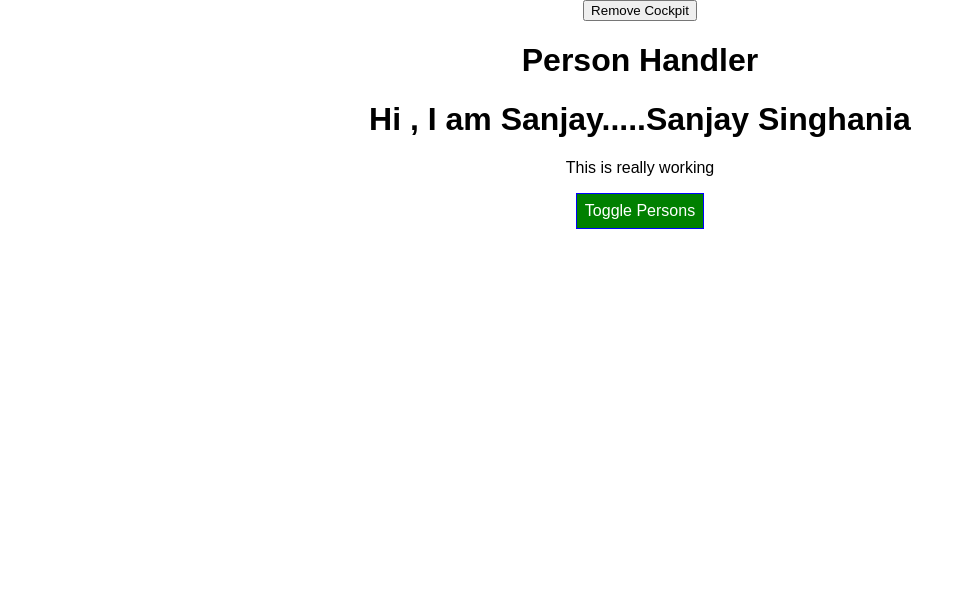
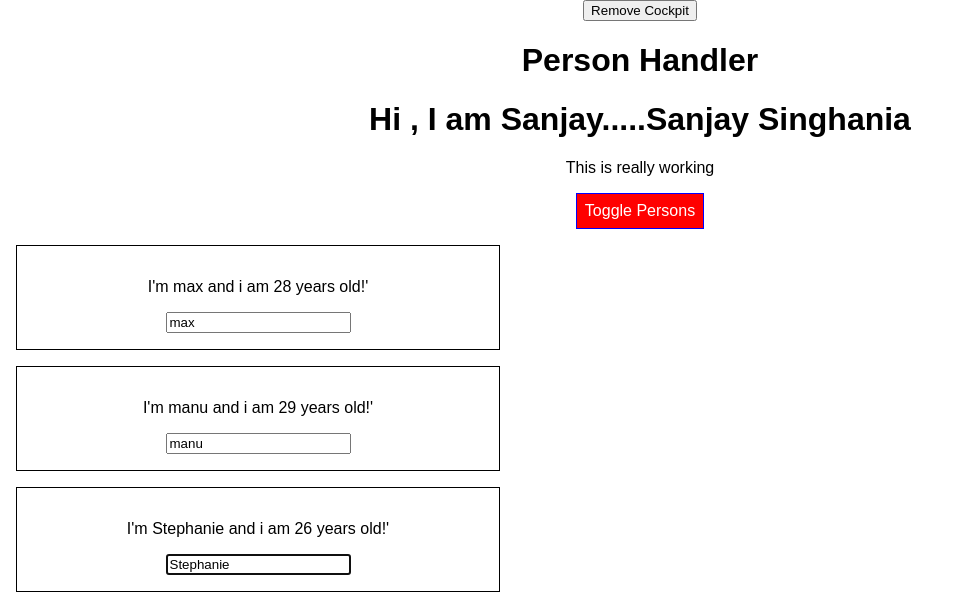
Before and after one commit to ashishchopra11/React-Practice, a React app: page / in a window 1280 px wide. Shown: the top 614 px of the page, without its empty margins (0-958 px from the left). Built offline with nearby package versions, Linux system fonts and the light colour scheme.

Commit message:
Introduced react hooks from moduule 111

```diff
--- a/src/Components/Cockpit/Cockpit.js
+++ b/src/Components/Cockpit/Cockpit.js
@@ -1,18 +1,18 @@
-import React, {useEffect} from 'react';
+import React, {useEffect, useRef } from 'react';
 import classes from './Cockpit.css';
 
 const cockpit = (props) => {
+  const toggleBtnRef = React.createRef(null);
 
     useEffect(() => {
       console.log('[Cockpit.js] useEffect');
-      // const timer = setTimeout(() =>{
-        setTimeout(() =>{
-        alert('Saved data to cloud');
-      }, 1000);
+      // Http request...
+      //   setTimeout(() =>{
+      //   alert('Saved data to cloud');
+      // }, 1000);
+      toggleBtnRef.current.click();
       return () => {
-        // clearTimeout(timer);
         console.log('[Cockpit.js] cleanup work in useEffect');
-
       };
     },[]);
 
@@ -41,6 +41,7 @@ const cockpit = (props) => {
         <h1>Hi , I am Sanjay.....Sanjay Singhania</h1>
         <p className={assignedClasses.join(' ')}> This is really working</p>
         <button
+        ref={toggleBtnRef}
         className={btnClass}
         onClick={props.clicked}>Toggle Persons</button>
         </div>
--- a/src/Components/Persons/Person/Person.js
+++ b/src/Components/Persons/Person/Person.js
@@ -1,17 +1,29 @@
 import React, {Component} from 'react';
+import PropTypes from 'prop-types';
 import classes from './Person.css';
 import Auxiliary from '../../../hoc/Auxiliary';
+import withClass from '../../../hoc/withClass';
 // import ErrorBoundary from '../ErrorBoundary/ErrorBoundary';
 
 class Person extends Component {
+    constructor(props){
+        super(props);
+        this.inputElementRef = React.createRef();
+    }
+    componentDidMount() {
+        // this.inputElementRef.focus();
+        this.inputElementRef.current.focus();
+    }
     render() {
         console.log('[person.js] rendering');
         return (
             <Auxiliary>
              {/* <div className={classes.Person}> */}
                  <p onClick={this.props.click}> I'm {this.props.name} and  i am {this.props.age} years old!'</p>
-                 <p>{this.props.children}</p>
-                 <input type="text"
+                 <p key="i2">{this.props.children}</p>
+                 <input key="i3"
+                        ref={this.inputElementRef}
+                        type="text"
                         onChange={this.props.changed}
                         value={this.props.name}/>
             </Auxiliary>
@@ -19,4 +31,10 @@ class Person extends Component {
           );
     }
 };
-export default Person;
+Person.propTypes = {
+    click: PropTypes.func,
+    name: PropTypes.string,
+    age: PropTypes.number,
+    changed: PropTypes.func
+};
+export default withClass(Person, classes.Person);
--- a/src/containers/App.js
+++ b/src/containers/App.js
@@ -4,6 +4,8 @@ import classes from './App.css';
 // import ErrorBoundary from '../ErrorBoundary/ErrorBoundary';
 import Persons from '../Components/Persons/Persons';
 import Cockpit from '../Components/Cockpit/Cockpit';
+import withClass from '../hoc/withClass';
+// import Auxiliary from '../hoc/Auxiliary';
 
 
 class App extends Component {
@@ -21,7 +23,8 @@ class App extends Component {
     ],
     otherState: 'soome other value',
     showPersons: false,
-    showCockpit: true
+    showCockpit: true,
+    changeCounter: 0
   }
   static getDerivedStateFromProps(props, state) {
     console.log('[App.js] getDerivedStateFromProps',props)
@@ -70,8 +73,13 @@ class App extends Component {
     const persons = [...this.state.persons];
     persons[personIndex] = person;
 
-    this.setState( {persons: persons } );
-  }
+    this.setState((prevState, props) => {
+      return {
+      persons: persons,
+      changeCounter: prevState.changeCounter+1
+      };
+    });
+  };
 
   togglePersonsHandler = () =>{
     const doesShow = this.state.showPersons;
@@ -89,7 +97,7 @@ class App extends Component {
     }
 
     return (
-      <div className={classes.App}>
+      <div classes={classes.App}>
         <button onClick={() =>{this.setState({showCockpit: false});
       }}
       >
@@ -108,4 +116,4 @@ class App extends Component {
   }
 }
 
-export default App;
+export default withClass(App, classes.App);
--- a/src/hoc/WithClass.js
+++ b/src/hoc/WithClass.js
@@ -1,6 +1,10 @@
 import React from 'react';
 
-const withClass = props => {
-    <div className = {props.classes}>{props.children}</div>
+const withClass = (WrappedComponent, className) => {
+    return props => (
+        <div className={className}>
+            <WrappedComponent {...props} />
+        </div>
+    );
 };
 export default withClass;
```
